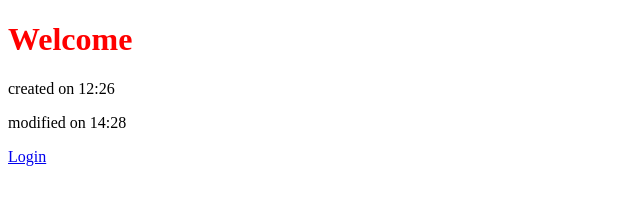
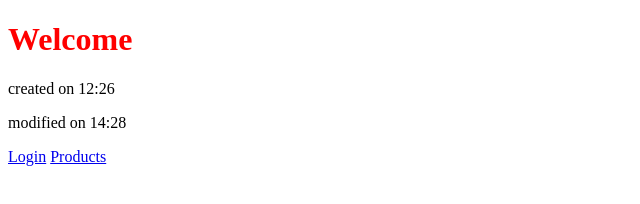
Before and after one commit to vivekduttamishra/git-test, a plain HTML site: page index.html in a window 1280 px wide. Shown: the full height of the page, 0-640 px from the left. Drawn offline with Linux system fonts and the light colour scheme.

Commit message:
index.html modified

```diff
--- a/index.html
+++ b/index.html
@@ -14,6 +14,7 @@
     <p>created on 12:26</p>
     <p>modified on 14:28</p>
     <a href="/users/login">Login</a>
+    <a href="/products/list">Products</a>
     <script src="app.js"></script>
 </body>
 
```
